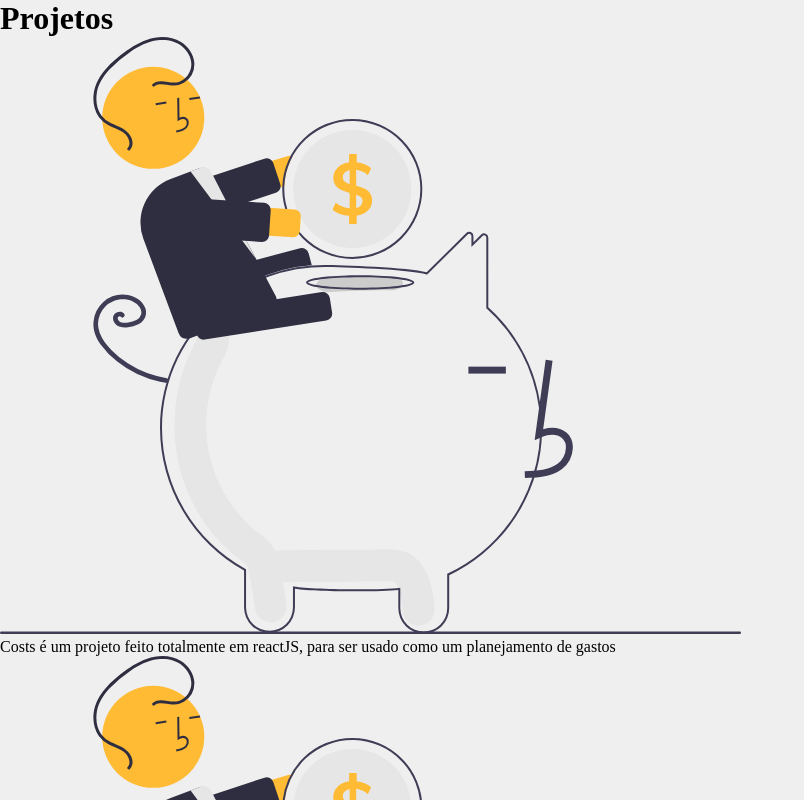
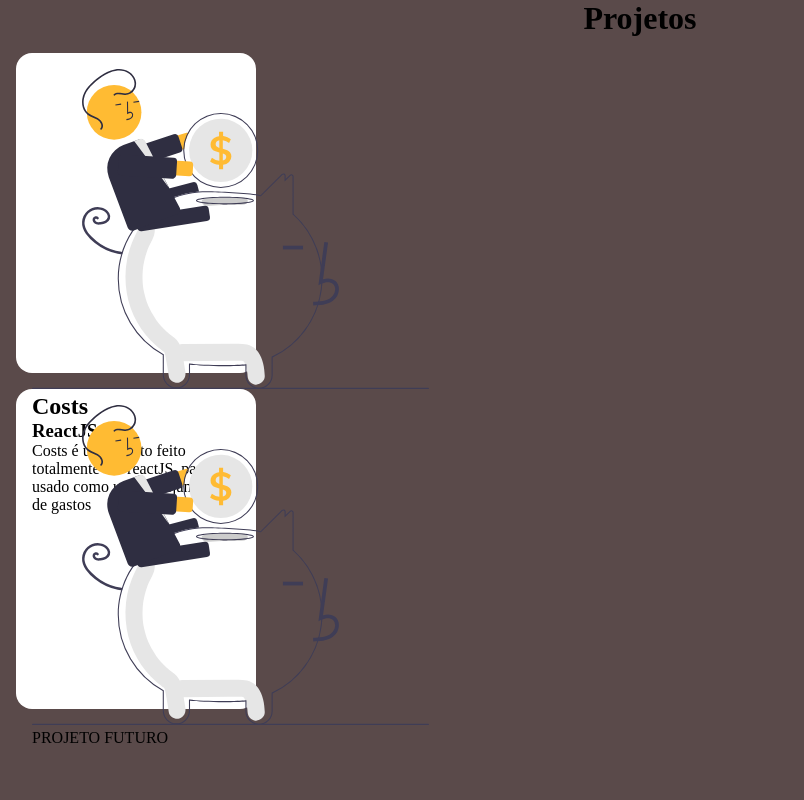
Before and after one commit to languageD/Portfolio, a React (Vite) app: page /Projetos in a window 1280 px wide. Shown: the whole page, without its empty margins (0-804 px from the left). Built offline with nearby package versions, Linux system fonts and the light colour scheme.

Commit message:
update project page

```diff
--- a/src/pages/Projetos.jsx
+++ b/src/pages/Projetos.jsx
@@ -9,16 +9,24 @@ function Projetos(){
         <h1>Projetos</h1>
       </div>
 
+
         <div className={styles.projects}>
+          <div className={styles.cards_img}>
             <img src={costsImg} alt="costs image" />
-        <p>Costs é um projeto feito totalmente em reactJS, para ser usado como um planejamento de gastos </p>
+          </div>
+          <h2>Costs</h2>
+          <h3>ReactJS</h3>
+          <p  className={styles.project_txt}>Costs é um projeto feito totalmente em reactJS, para ser usado como um planejamento de gastos </p>
         </div>
 
         <div className={styles.projects}>
+          <div className="img_card">
             <img src={costsImg} alt="costs image" />
-        <p>PROJETO FUTURO </p>
+          </div>
+          <p className={styles.project_txt}>PROJETO FUTURO </p>
         </div>
       </div>
+
   )
 }
 
--- a/src/pages/Projetos.module.css
+++ b/src/pages/Projetos.module.css
@@ -0,0 +1,49 @@
+.Project_container{
+  height: 100vh;
+  width: 100%;
+  background-color: rgb(90, 74, 74);
+  justify-content: space-between;
+}
+.Project_header{
+  display: flex;
+  justify-content: center;
+
+}
+.Project_area{
+  display: flex;
+  justify-content: center;
+  align-items: center;
+  text-align: center;
+  height: 100%;
+  width: 100%;
+}
+
+.projects{
+  display: flex;
+  flex-direction: column;
+
+  padding: 1rem;
+  height: 20rem;
+  width: 15rem;
+  margin: 1rem;
+  background-color: white;
+  border-radius: 1rem;
+
+}
+
+.projects img{
+  height: 20rem;
+  align-items: center;
+
+}
+
+.project_txt{
+  opacity: 1;
+
+
+
+}
+/*
+.project_txt:hover{
+  opacity: 1;
+} */
```
Lines whose indentation alone changed are shown as unchanged.
